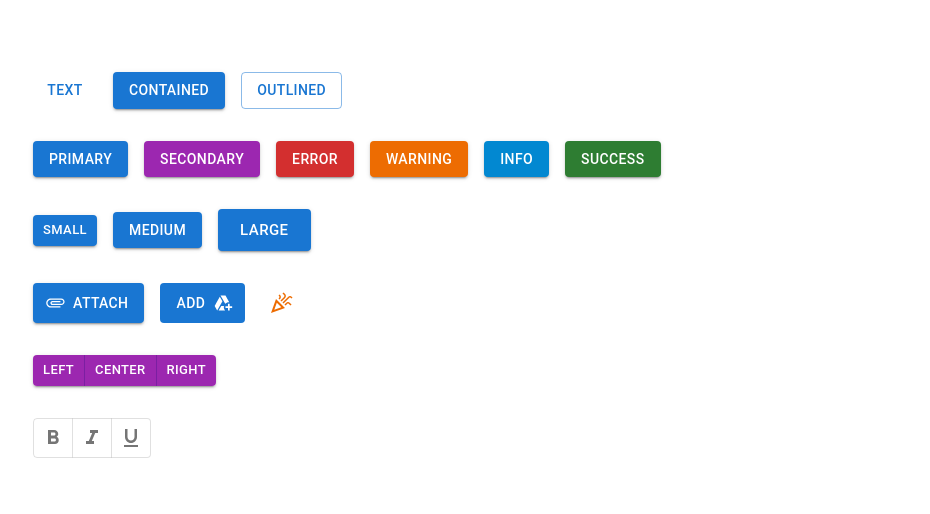
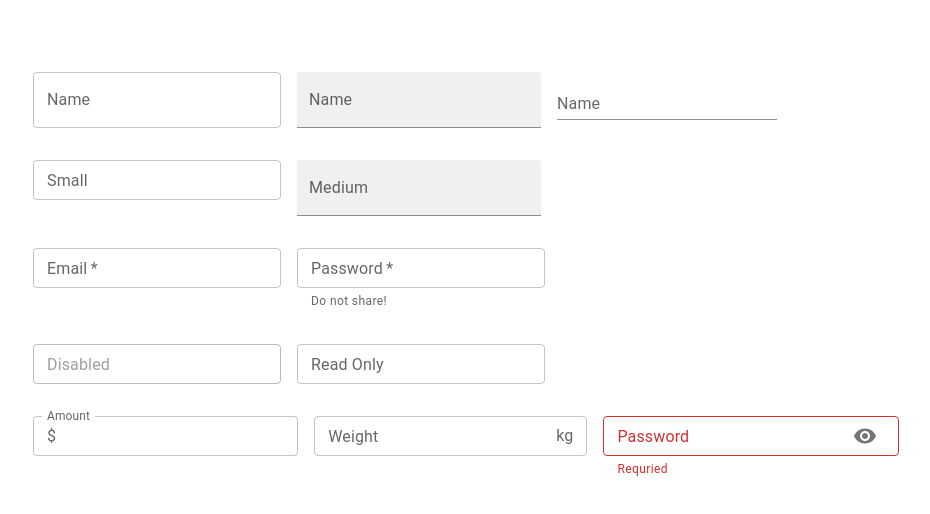
Before and after one commit to MuhdHanish/learnig_mui, a React (Vite) app: page / in a window 1280 px wide. Shown: the top 514 px of the page, without its empty margins (39-969 px from the left). Built offline with nearby package versions, Linux system fonts and the light colour scheme.

Commit message:
lesson 5 - Text Field

```diff
--- a/src/App.tsx
+++ b/src/App.tsx
@@ -1,5 +1,6 @@
 import './App.css'
-import { MUIButton } from './components/MUIButton'
+import { MUITextField } from './components/MUITextField'
+// import { MUIButton } from './components/MUIButton'
 // import { MUITypography } from './components/MUITypography'
 
 function App() {
@@ -7,7 +8,8 @@ function App() {
     <>
       <div className="App">
         {/* <MUITypography /> */}
-        <MUIButton/>
+        {/* <MUIButton/> */}
+        <MUITextField/>
       </div>
     </>
   )
--- /dev/null
+++ b/src/components/MUITextField.tsx
@@ -0,0 +1,41 @@
+import React, { useState } from "react";
+import { Stack, TextField, InputAdornment, IconButton } from "@mui/material";
+import VisibilityIcon from "@mui/icons-material/Visibility";
+import VisibilityOffIcon from "@mui/icons-material/VisibilityOff";
+
+export const MUITextField = () => {
+    const [show, setShow] = useState<boolean>(false);
+    const [password, setPassword] = useState<string>("");
+  return (
+    <Stack spacing={4}>
+        <Stack spacing={2} direction={"row"}>
+            <TextField label="Name" variant="outlined"/>
+            <TextField label="Name" variant="filled"/>
+            <TextField label="Name" variant="standard"/>
+        </Stack>
+        <Stack spacing={2} direction={"row"}>
+            <TextField label="Small" variant="outlined" size="small" color="secondary"/>
+            <TextField label="Medium" variant="filled" size="medium" color="success"/>
+        </Stack>
+        <Stack spacing={2} direction={"row"}>
+            <TextField label="Email" size="small" required/>
+            <TextField label="Password" type="password" size="small" required helperText="Do not share!"/>
+        </Stack>
+        <Stack spacing={2} direction={"row"}>
+            <TextField label="Disabled" size="small" disabled/>
+            <TextField label="Read Only" size="small" InputProps={{readOnly:true}}/>
+        </Stack>
+        <Stack spacing={2} direction={"row"}>
+            <TextField label="Amount" size="small"  InputProps={{startAdornment:<InputAdornment position="start">$</InputAdornment>}} />
+            <TextField label="Weight" size="small" InputProps={{endAdornment:<InputAdornment position="end">kg</InputAdornment>}}/>
+            <TextField label="Password" type={show ? `text` : `password`} size="small"
+            value={password} onChange={(event:React.ChangeEvent<HTMLInputElement>)=>{setPassword(event.target.value)}}
+            error={!password} helperText={!password ? `Requried` : `Do not share!`}
+            InputProps={{endAdornment:<InputAdornment position="end">
+            <IconButton aria-label="eye icon" onClick={()=>{setShow(!show)}}>
+                {show ? <VisibilityOffIcon/> : <VisibilityIcon/>}</IconButton>
+            </InputAdornment>}}/>
+        </Stack>
+    </Stack>
+  )
+}
```
